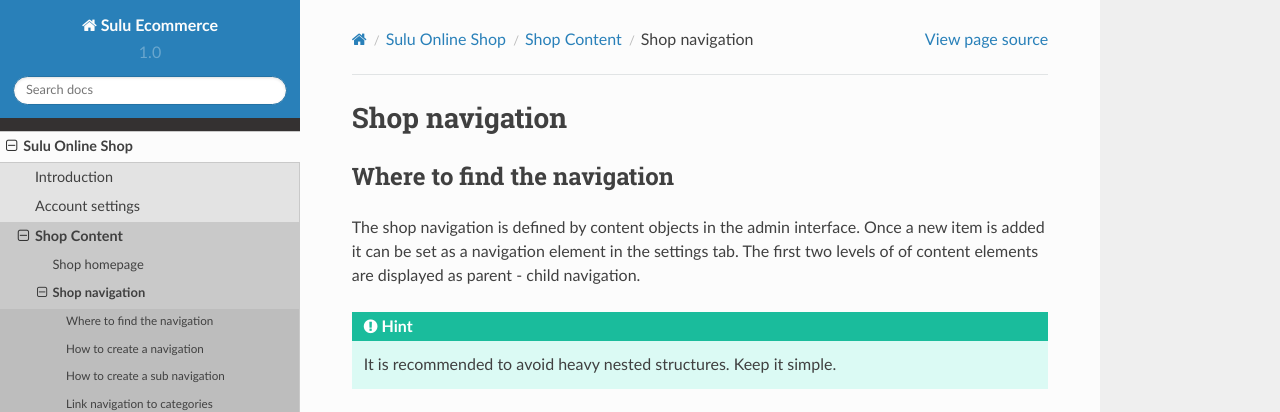
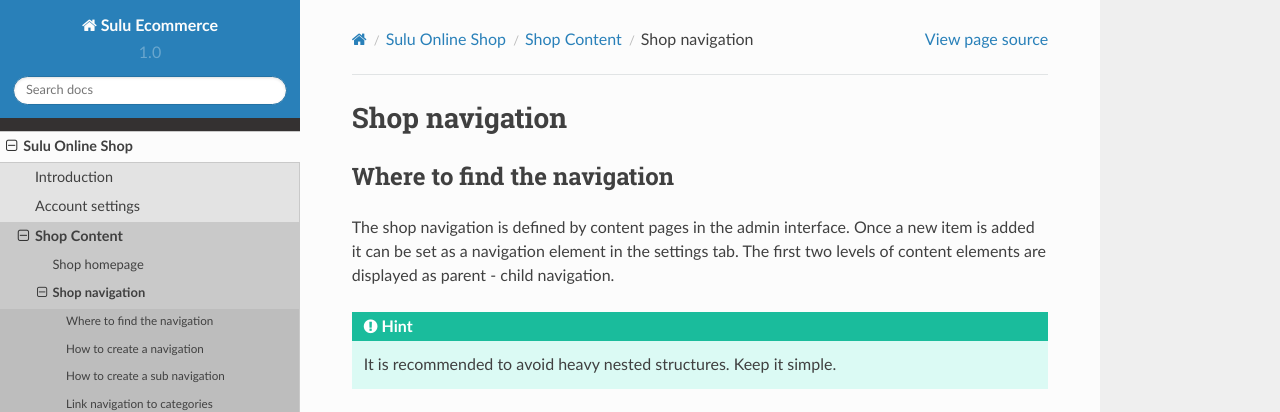
Before and after one commit to sulu/sulu-ecommerce-docs, a Sphinx documentation site: the page built from docs/shop/content/navigation.rst, in a window 1280 px wide and 1327 px high. Shown: the top 412 px of the window. Built offline with Sphinx 7.4.7 and the Read the Docs theme 2.0.0, drawn with Linux system fonts in a browser that asks for light colours.

Commit message:
fixed typos

```diff
--- a/docs/shop/content/homepage.rst
+++ b/docs/shop/content/homepage.rst
@@ -5,3 +5,5 @@
 a programmer. It has to be selected in the shop webspace in the admin interface.
 As this is a standard sulu content area, it can be extended as needed. In general
 it is possible to add a title, description, content and some more fields.
+
+.. hint:: The template is called **Shop overview**
--- a/docs/shop/content/navigation.rst
+++ b/docs/shop/content/navigation.rst
@@ -4,9 +4,9 @@
 Where to find the navigation
 ----------------------------
 
-The shop navigation is defined by content objects in the admin interface. Once a
+The shop navigation is defined by content pages in the admin interface. Once a
 new item is added it can be set as a navigation element in the settings tab. The
-first two levels of of content elements are displayed as parent - child navigation.
+first two levels of content elements are displayed as parent - child navigation.
 
 .. hint:: It is recommended to avoid heavy nested structures. Keep it simple.
 
```
